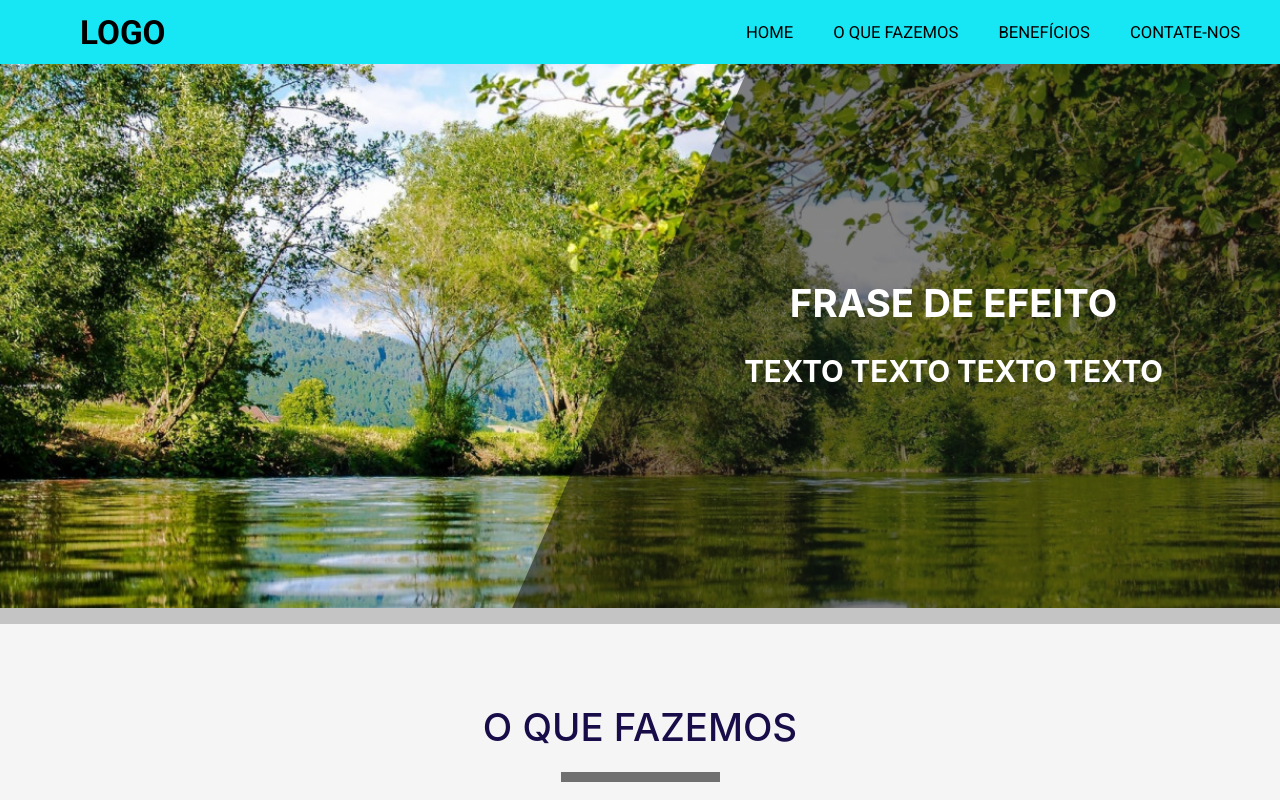
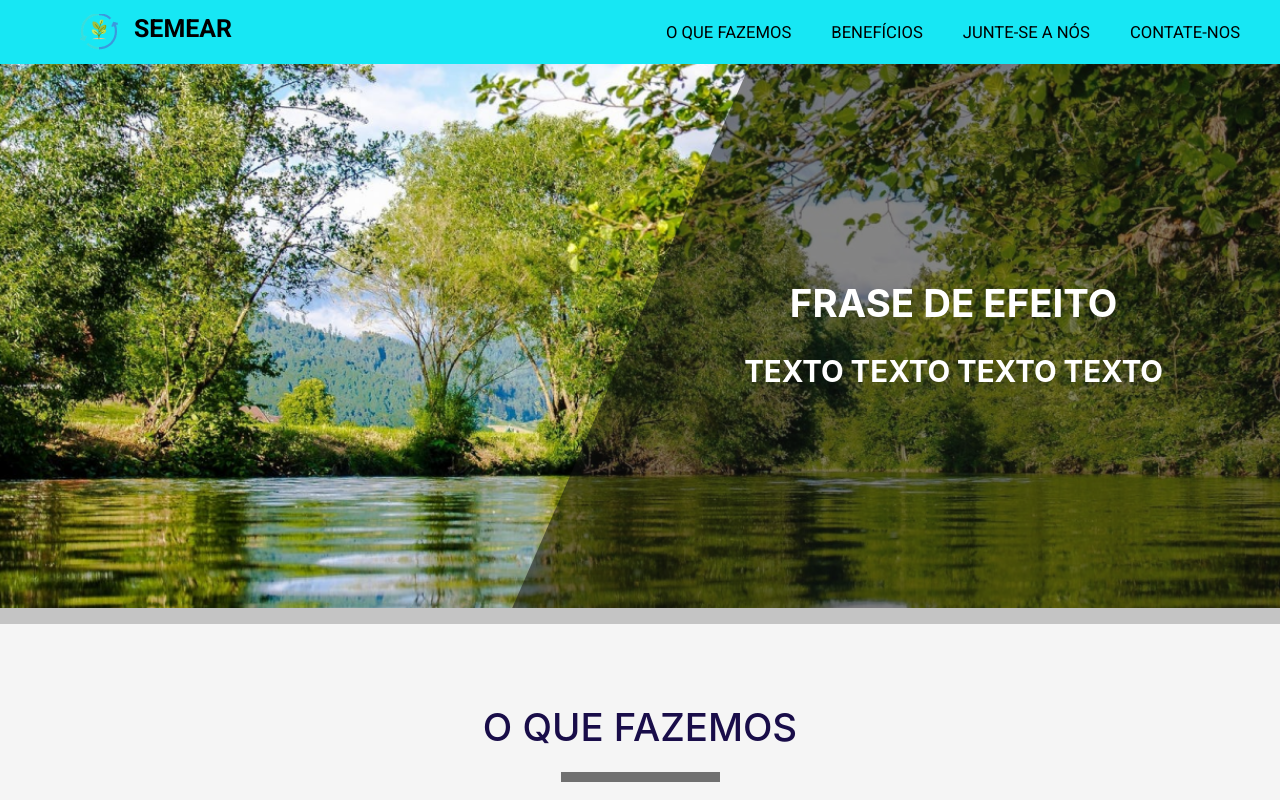
Before and after one commit to paulodevsilva/call-for-code, a React (Create React App) app in the folder frontend/: page / in a window 1280 px wide. Shown: the top 800 px of the page. Built offline with nearby package versions, Linux system fonts and the light colour scheme.

Commit message:
more adjustments

```diff
--- a/frontend/src/App.css
+++ b/frontend/src/App.css
@@ -25,14 +25,24 @@
   justify-content: space-between;
 }
 
+.header-a-home {
+  text-decoration: none;
+  color: inherit;
+}
+
 .nav-item {
   text-decoration: none;
   color: inherit;
   margin-right: 5vh;
 }
 
+.div-logo {
+  display: flex;
+}
+
 .logo-img {
   margin-left: 10vh;
+  margin-right: 2vh;
 }
 
 /* css from Hero */
--- a/frontend/src/Components/AboutUs.jsx
+++ b/frontend/src/Components/AboutUs.jsx
@@ -3,7 +3,7 @@ import React from 'react';
 class AboutUs extends React.Component {
   render() {
     return (
-      <section className="about-us">
+      <section className="about-us" id="about">
         <h1 className="about-us-title">O QUE FAZEMOS</h1>
         <div className="about-us-div" />
         <p className="about-us-paragraph">
--- a/frontend/src/Components/Benefits.jsx
+++ b/frontend/src/Components/Benefits.jsx
@@ -5,7 +5,7 @@ import BenefitItem from './BenefitsItem';
 class Benefits extends React.Component {
   render() {
     return (
-      <section className="benefits">
+      <section className="benefits" id="benefits">
         <h1 className="benefits-title">BENEFÍCIOS</h1>
         <div className="benefits-items">
           {
--- a/frontend/src/Components/Header.jsx
+++ b/frontend/src/Components/Header.jsx
@@ -4,12 +4,18 @@ class Header extends React.Component {
   render() {
     return(
       <header className="header">
-        <h1 className="logo-img">LOGO</h1>
+        {/* <h1 className="logo-img">LOGO</h1> */}
+        <a href="#hero" className="header-a-home">
+          <div className="div-logo">
+            <img src={"./Imgs/logo.png"} alt="logo" className="logo-img" />
+            <h2>SEMEAR</h2>
+         </div>
+        </a>
         <nav>
-          <a href="http://www.google.com" className="nav-item">HOME</a>
-          <a href="http://www.google.com" className="nav-item">O QUE FAZEMOS</a>
-          <a href="http://www.google.com" className="nav-item">BENEFÍCIOS</a>
-          <a href="http://www.google.com" className="nav-item">CONTATE-NOS</a>
+          <a href="#about" className="nav-item">O QUE FAZEMOS</a>
+          <a href="#benefits" className="nav-item">BENEFÍCIOS</a>
+          <a href="#join" className="nav-item">JUNTE-SE A NÓS</a>
+          <a href="#team" className="nav-item">CONTATE-NOS</a>
         </nav>
       </header>
     );
--- a/frontend/src/Components/Hero.jsx
+++ b/frontend/src/Components/Hero.jsx
@@ -6,7 +6,7 @@ class Hero extends React.Component {
   render() {
     return (
       <section className="hero" style={{ backgroundImage: "url(/Imgs/imageHero.png)" }}>
-        <div className="hero-div">
+        <div className="hero-div" id="hero">
           <div className="hero-text">
             <h1 className="hero-title">FRASE DE EFEITO</h1>
             <p className="hero-subtitle">TEXTO TEXTO TEXTO TEXTO</p>
--- a/frontend/src/Components/JoinUs.jsx
+++ b/frontend/src/Components/JoinUs.jsx
@@ -3,7 +3,7 @@ import React from 'react';
 class JoinUs extends React.Component {
   render() {
     return (
-      <section className="join-us-section">
+      <section className="join-us-section" id="join">
         <div className="join-us-img" style={{ backgroundImage: "url(/Imgs/imageJoin.png)" }}>
           <h1 className="join-us-title">Junte-se a nós</h1>
           <div className="join-us-subtitle-box">
@@ -14,7 +14,7 @@ class JoinUs extends React.Component {
         <div className="join-us-body">
           <div className="join-us-partners">
             <div className="farmers">
-              <h3>FAZENDAS</h3>
+              <h3>ÁREAS RURAIS</h3>
               <img src={"./Imgs/imgFarm.png"} alt="fazenda" />
               <p>Aumente sua renda disponibilizando uma parte do seu terreno</p>
             </div>
--- a/frontend/src/Components/Team.jsx
+++ b/frontend/src/Components/Team.jsx
@@ -5,7 +5,7 @@ import TeamItem from './TeamItem';
 class Team extends React.Component {
   render() {
     return (
-      <section className="team-section">
+      <section className="team-section" id="team">
         <h1 className="team-title">NOSSO TIME</h1>
         <div className="team-cards">
           {
--- a/frontend/src/Components/TeamItem.jsx
+++ b/frontend/src/Components/TeamItem.jsx
@@ -8,10 +8,14 @@ class TeamItem extends React.Component {
         <img src={people.img} className="people" alt="pessa" />
         <h3>{people.name}</h3>
         <h4>{people.skills}</h4>
-        <a href={people.linkedin}><img src={"./Icons/linkedin.png"} alt="icone" /></a>
+        <a href={people.linkedin} target="_blank" rel="noreferrer">
+          <img src={"./Icons/linkedin.png"} alt="icone" />
+        </a>
         {
           people.github !== '' ? (
-            <a href={people.github}><img src={"./Icons/github.png"} alt="icone" /></a>
+            <a href={people.github} target="_blank" rel="noreferrer">
+              <img src={"./Icons/github.png"} alt="icone" />
+            </a>
           ) : (
             <div />
           )
```
Also changed, not shown: frontend/public/Imgs/logo.png (added).
